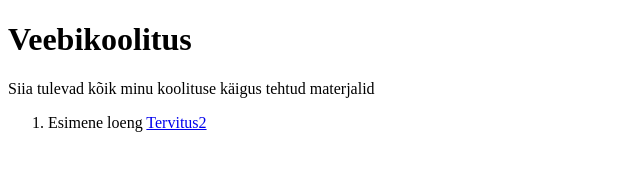
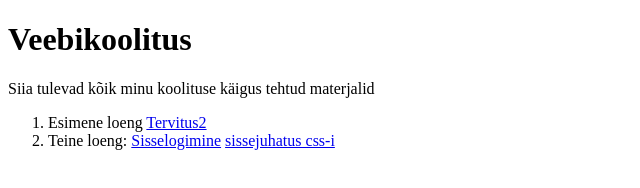
Before and after one commit to AleksMottus/Veebiarendus-, a plain HTML site: page index.html in a window 1280 px wide. Shown: the whole page, without its empty margins (0-640 px from the left). Drawn offline with Linux system fonts and the light colour scheme.

Commit message:
täiendus esilehel

```diff
--- a/index.html
+++ b/index.html
@@ -16,6 +16,11 @@
             Esimene loeng
             <a href="Loeng01/Tervitus2.html">Tervitus2</a>
         </li>
+        <li>
+            Teine loeng:
+            <a href="Loeng02/">Sisselogimine</a>
+            <a href="Loeng02/puuviljad.html">sissejuhatus css-i</a>
+        </li>
     </ol>
 </body>
 </html>
```
